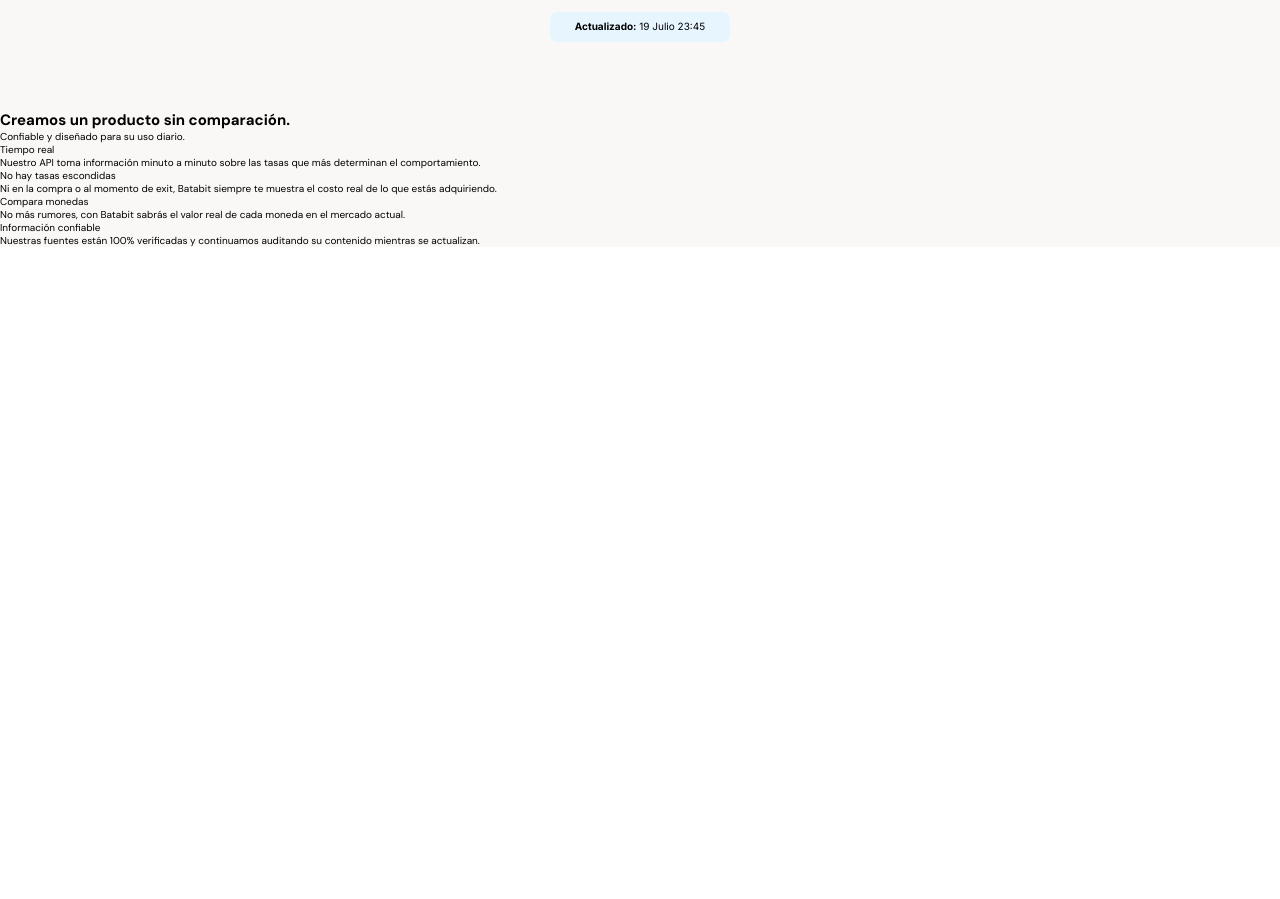
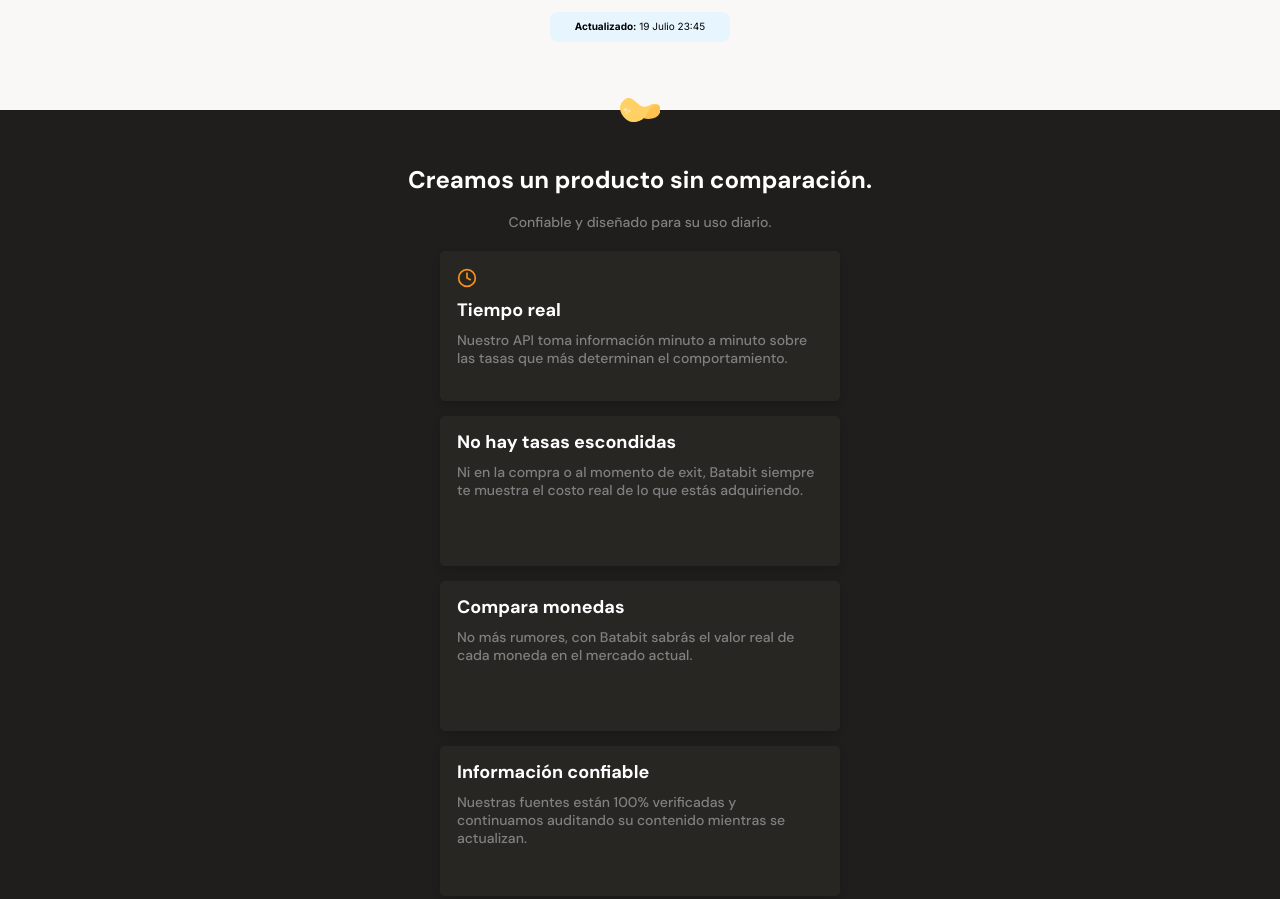
Before and after one commit to juansoto10/landing-page-batabit, a plain HTML site: page index.html in a window 1280 px wide. Shown: the part 1438-2337 px from the top of the page. Before the commit the page ends 1685 px from the top, so only its background shows below. Drawn offline with Linux system fonts and the light colour scheme.

Commit message:
product-detail section added

```diff
--- a/css/style.css
+++ b/css/style.css
@@ -280,3 +280,77 @@ main {
 .comissions__date--blue {
   background-color: var(--soft-blue);
 }
+
+.product-detail {
+  position: relative;
+  width: 100%;
+  min-width: 320px;
+  height: auto;
+  padding: 22px 10px;
+  background-color: var(--warm-black);
+}
+.product-detail__batabit-logo {
+  position: absolute;
+  top: -12px;
+  left: calc(50% - 20px);
+  width: 40px;
+  height: 25px;
+  background-image: url(../assets/icons/batata.svg);
+}
+.product-detail__title {
+  width: 90%;
+  min-width: 288px;
+  height: auto;
+  margin: 0 auto;
+  margin-top: 35px;
+  text-align: center;
+}
+.product-detail__title h2 {
+  margin-bottom: 20px;
+  font-size: 2.4rem;
+  font-weight: var(--bold);
+  line-height: 2.6rem;
+  color: var(--just-white);
+}
+.product-detail__title p {
+  margin-bottom: 20px;
+  font-size: 1.4rem;
+  font-weight: var(--medium);
+  line-height: 1.8rem;
+  color: #808080;
+}
+
+.product-detail__card {
+  width: 90%;
+  min-width: 288px;
+  max-width: 400px;
+  height: 150px;
+  margin: 15px auto;
+  padding: 17px;
+  background-color: var(--warm-blackplus1);
+  border-radius: 5px;
+  box-shadow: 0 4px 8px rgba(0, 0, 0, 0.16);
+}
+.product-detail__card .product-detail__clock-icon {
+  display: inline-block;
+  width: 20px;
+  height: 20px;
+  margin-bottom: 10px;
+  background-image: url(../assets/icons/clock.svg);
+  background-size: cover;
+  background-position: center;
+  background-repeat: no-repeat;
+}
+.product-detail__card-title {
+  margin-bottom: 12px;
+  font-size: 1.8rem;
+  font-weight: var(--bold);
+  line-height: 1.8rem;
+  color: var(--just-white);
+}
+.product-detail__description {
+  font-size: 1.4rem;
+  font-weight: var(--medium);
+  line-height: 1.8rem;
+  color: #808080;
+}
--- a/index.html
+++ b/index.html
@@ -109,9 +109,9 @@
 
       <section class="product-detail">
 
-        <span></span>
+        <span class="product-detail__batabit-logo"></span>
 
-        <div>
+        <div class="product-detail__title">
           <h2>Creamos un producto sin comparación.</h2>
           <p>Confiable y diseñado para su uso diario.</p>
         </div>
@@ -120,25 +120,25 @@
 
           <article class="product-detail__card">
             <span class="product-detail__clock-icon"></span>
-            <p class="product-detail__title">Tiempo real</p>
+            <p class="product-detail__card-title">Tiempo real</p>
             <p class="product-detail__description">Nuestro API toma información minuto a minuto sobre las tasas que más determinan el comportamiento.</p>
           </article>
 
           <article class="product-detail__card">
             <span class="product-detail__eye-icon"></span>
-            <p class="product-detail__title">No hay tasas escondidas</p>
+            <p class="product-detail__card-title">No hay tasas escondidas</p>
             <p class="product-detail__description">Ni en la compra o al momento de exit, Batabit siempre te muestra el costo real de lo que estás adquiriendo.</p>
           </article>
 
           <article class="product-detail__card">
             <span class="product-detail__money-icon"></span>
-            <p class="product-detail__title">Compara monedas</p>
+            <p class="product-detail__card-title">Compara monedas</p>
             <p class="product-detail__description">No más rumores, con Batabit sabrás el valor real de cada moneda en el mercado actual.</p>
           </article>
 
           <article class="product-detail__card">
             <span class="product-detail__arrow-icon"></span>
-            <p class="product-detail__title">Información confiable</p>
+            <p class="product-detail__card-title">Información confiable</p>
             <p class="product-detail__description">Nuestras fuentes están 100% verificadas y continuamos auditando su contenido mientras se actualizan.</p>
           </article>
 
```
